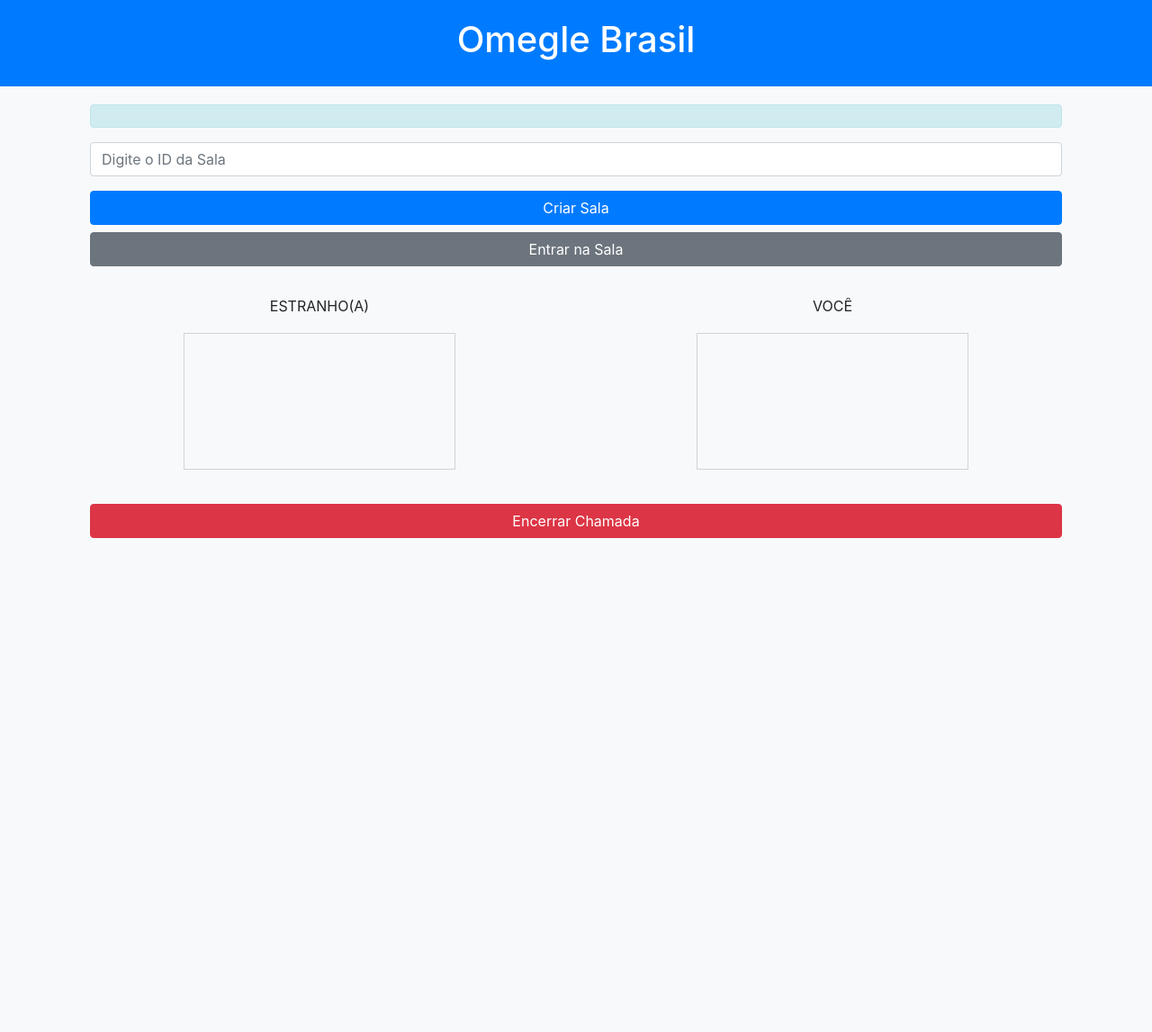
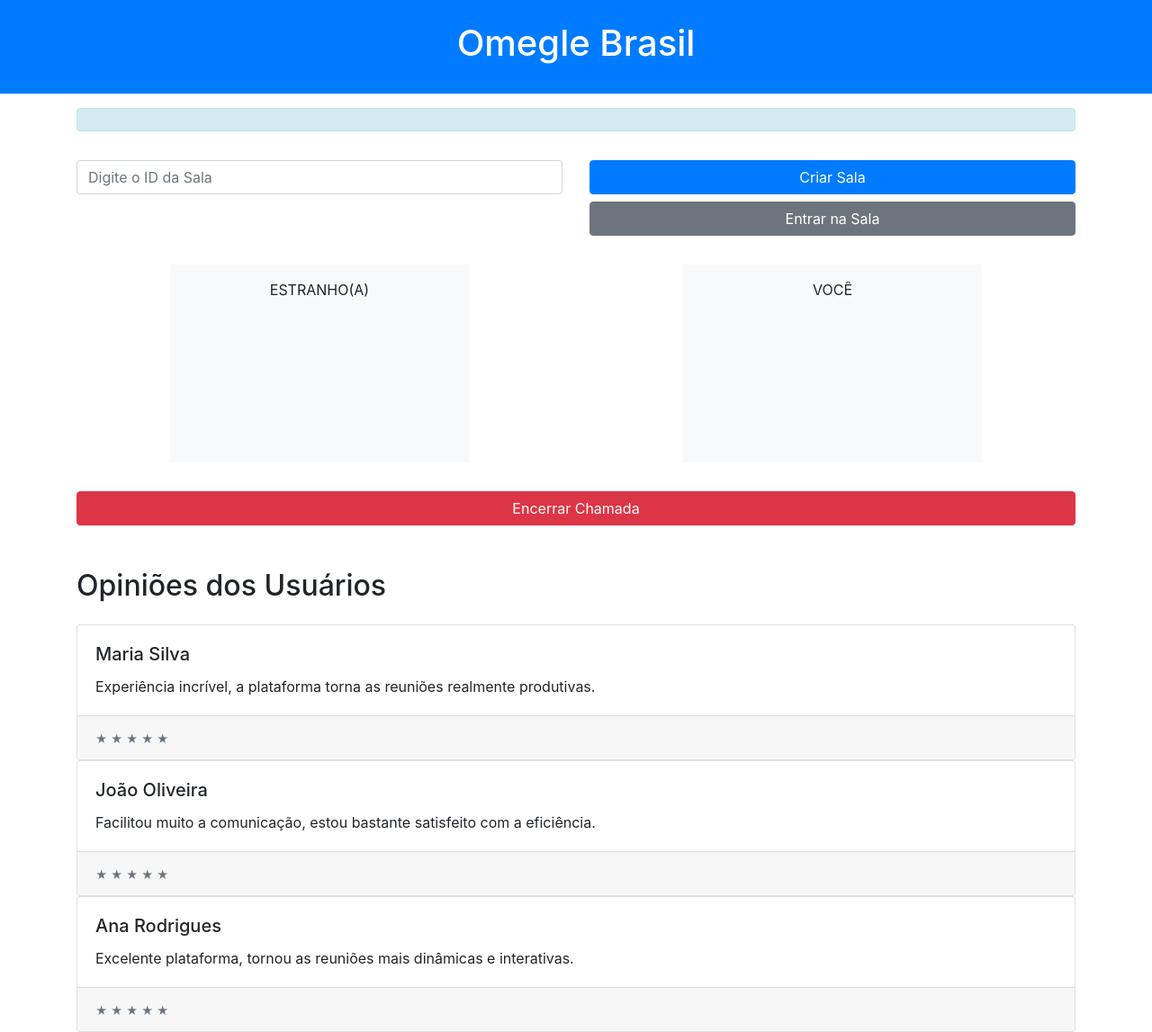
Before and after one commit to FabioSilva11/video-conferencia-web-rtc, a plain HTML site: page index.html in a window 1280 px wide. Shown: the whole page at 90% size. Before the commit the page ends 800 px from the top, so only its background shows below. Drawn offline with nearby package versions, Linux system fonts and the light colour scheme.

Commit message:
Update index.html

```diff
--- a/index.html
+++ b/index.html
@@ -1,90 +1,48 @@
 <!DOCTYPE html>
 <html lang="pt-br">
+
 <head>
   <meta charset="UTF-8" />
   <meta name="viewport" content="width=device-width, initial-scale=1.0" />
   <title>Omegle Brasil - Video Chat</title>
   <!-- Adicione o link para o Bootstrap CSS -->
-    <link
-      rel="stylesheet"
-      href="https://stackpath.bootstrapcdn.com/bootstrap/4.3.1/css/bootstrap.min.css"
-    />
+  <link rel="stylesheet" href="https://stackpath.bootstrapcdn.com/bootstrap/4.3.1/css/bootstrap.min.css" />
   <!-- Adicione o ícone do site -->
   <link rel="icon" href="caminho/do/seu/icone.ico" type="image/x-icon" />
+</head>
 
-    <style>
-      body {
-        background-color: #f8f9fa;
-      }
-
-      header {
-        background-color: #007bff;
-        color: #fff;
-        padding: 20px;
-        text-align: center;
-      }
-
-      #info-messages {
-        margin-top: 20px;
-      }
-
-      .video-container {
-        text-align: center;
-      }
-
-      video {
-        max-width: 100%;
-        height: auto;
-        border: 1px solid #ced4da;
-        margin-top: 10px;
-      }
-    </style>
-  </head>
 <body>
-    <header>
+  <header class="bg-primary text-white text-center p-4">
     <h1>Omegle Brasil</h1>
     <!-- Adicione um ícone representativo aqui -->
   </header>
 
-    <div class="container">
-      <div class="col-12 my-3">
-        <div id="info-messages" class="container alert alert-info"></div>
-      </div>
+  <div class="container my-3">
+    <div id="info-messages" class="alert alert-info"></div>
   </div>
 
   <div class="container" id="log">
-      <div class="col-12 my-3">
-        <input
-          id="room-input"
-          class="form-control"
-          placeholder="Digite o ID da Sala"
-        />
+    <div class="row">
+      <div class="col-md-6 my-3">
+        <input id="room-input" class="form-control" placeholder="Digite o ID da Sala" />
       </div>
-      <div class="col-12 my-3">
-        <button class="btn btn-primary btn-block" onclick="createRoom()">
-          Criar Sala
-        </button>
-        <button class="btn btn-secondary btn-block" onclick="joinRoom()">
-          Entrar na Sala
-        </button>
+      <div class="col-md-6 my-3">
+        <button class="btn btn-primary btn-block" onclick="createRoom()">Criar Sala</button>
+        <button class="btn btn-secondary btn-block" onclick="joinRoom()">Entrar na Sala</button>
+      </div>
     </div>
   </div>
 
   <div class="container" id="call">
     <div class="row">
-        <div
-          class="col-md-6 my-3 d-flex flex-column align-items-center justify-content-center"
-        >
-          <div>
+      <div class="col-md-6 my-3 d-flex flex-column align-items-center justify-content-center">
+        <div class="bg-light p-3">
           <span class="d-block text-center mb-2">ESTRANHO(A)</span>
           <video id="remote-video" class="img-fluid"></video>
         </div>
       </div>
-
-        <div
-          class="col-md-6 my-3 d-flex flex-column align-items-center justify-content-center"
-        >
-          <div>
+      <div class="col-md-6 my-3 d-flex flex-column align-items-center justify-content-center">
+        <div class="bg-light p-3">
           <span class="d-block text-center mb-2">VOCÊ</span>
           <video id="local-video" class="img-fluid"></video>
         </div>
@@ -92,13 +50,50 @@
     </div>
   </div>
 
-    <div class="container" id="finaly">
-      <div class="col-12 my-3">
-        <button id="end-call-button" class="btn btn-danger btn-block">
-          Encerrar Chamada
-        </button>
+  <div class="container my-3">
+    <button id="end-call-button" class="btn btn-danger btn-block">Encerrar Chamada</button>
+  </div>
+
+  <div class="container mt-5">
+    <h2 class="mb-4">Opiniões dos Usuários</h2>
+
+    <div class="card-deck">
+      <div class="card">
+        <div class="card-body">
+          <h5 class="card-title">Maria Silva</h5>
+          <p class="card-text">Experiência incrível, a plataforma torna as reuniões realmente produtivas.</p>
+        </div>
+        <div class="card-footer">
+          <small class="text-muted">&#9733; &#9733; &#9733; &#9733; &#9733;</small>
         </div>
       </div>
+    </div>
+
+    <div class="card-deck">
+      <div class="card">
+        <div class="card-body">
+          <h5 class="card-title">João Oliveira</h5>
+          <p class="card-text">Facilitou muito a comunicação, estou bastante satisfeito com a eficiência.</p>
+        </div>
+        <div class="card-footer">
+          <small class="text-muted">&#9733; &#9733; &#9733; &#9733; &#9733;</small>
+        </div>
+      </div>
+    </div>
+
+    <div class="card-deck">
+      <div class="card">
+        <div class="card-body">
+          <h5 class="card-title">Ana Rodrigues</h5>
+          <p class="card-text">Excelente plataforma, tornou as reuniões mais dinâmicas e interativas.</p>
+        </div>
+        <div class="card-footer">
+          <small class="text-muted">&#9733; &#9733; &#9733; &#9733; &#9733;</small>
+        </div>
+      </div>
+    </div>
+</div>
+
 
   <!-- Adicione o link para o Bootstrap JS e o Popper.js -->
   <script src="https://code.jquery.com/jquery-3.3.1.slim.min.js"></script>
```
Lines whose indentation alone changed are shown as unchanged.
